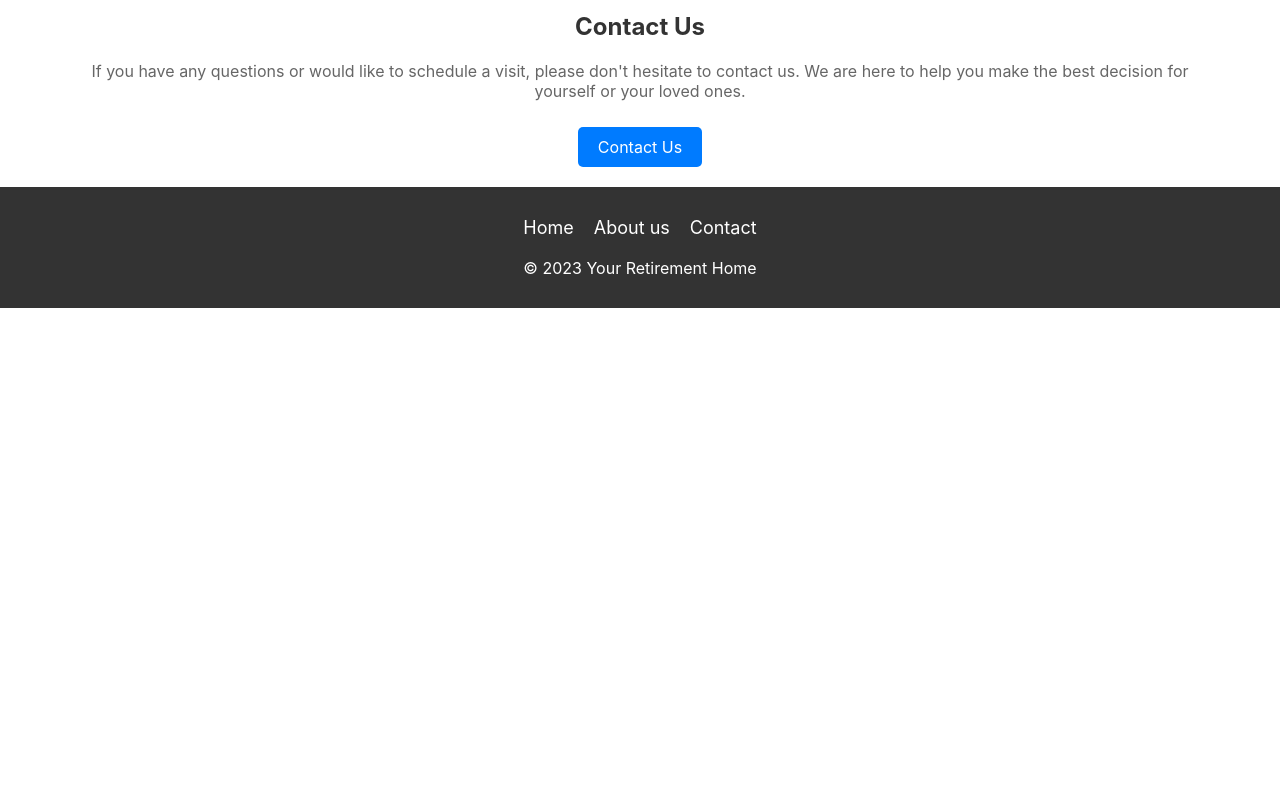
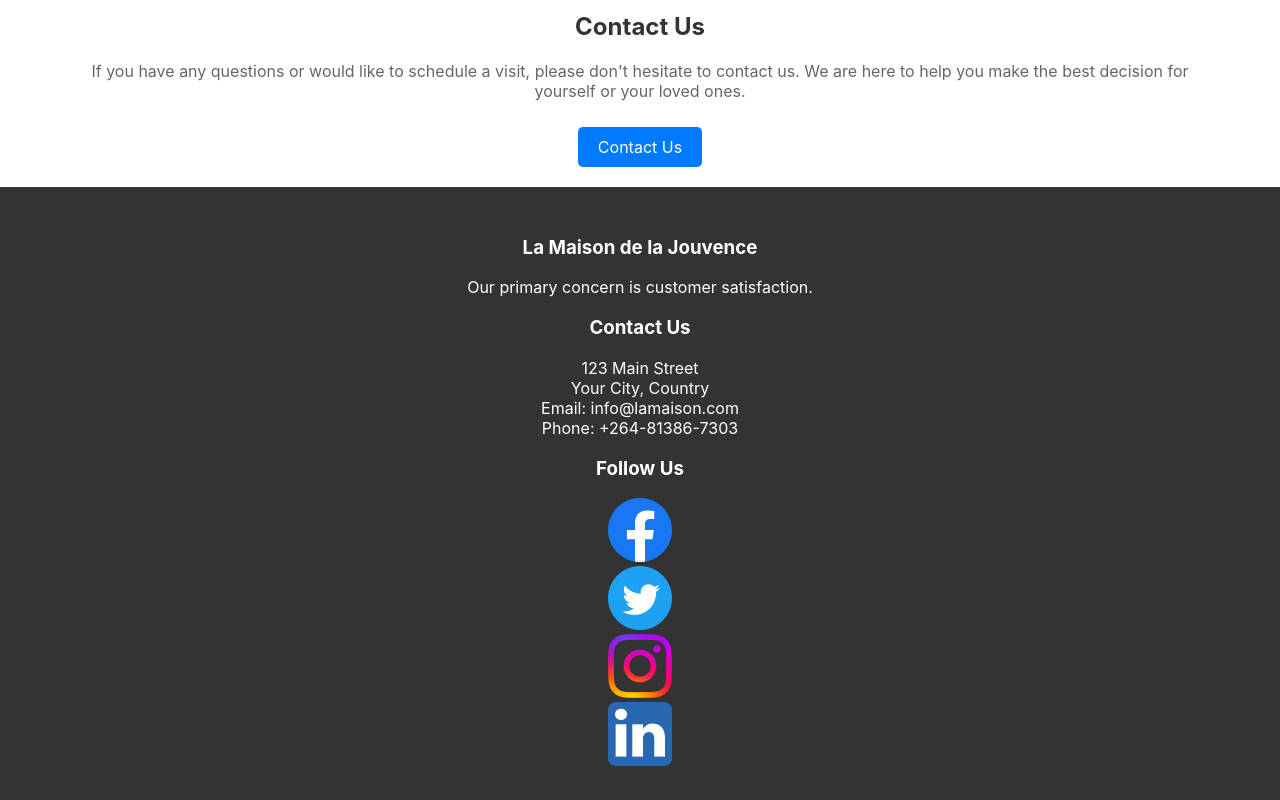
Before and after one commit to dhaker95/Portfolio-Project, a React (Create React App) app: page / in a window 1280 px wide. Shown: the part 2297-3097 px from the top of the page. Before the commit the page ends 2605 px from the top, so only its background shows below. Built offline with nearby package versions, Linux system fonts and the light colour scheme.

Commit message:
update all

```diff
--- a/package.json
+++ b/package.json
@@ -37,5 +37,8 @@
       "last 1 firefox version",
       "last 1 safari version"
     ]
+  },
+  "devDependencies": {
+    "@babel/plugin-proposal-private-property-in-object": "^7.21.11"
   }
 }
--- a/src/components/Footer/Footer.css
+++ b/src/components/Footer/Footer.css
@@ -32,3 +32,9 @@
     margin: 0;
     font-size: 16px;
 }
+
+/* Define the styles for the social icons */
+.social-icon {
+    width: 64px;
+    height: 64px;
+  }
--- a/src/components/Footer/Footer.jsx
+++ b/src/components/Footer/Footer.jsx
@@ -1,20 +1,65 @@
-// Footer.js
 import React from 'react';
 import './Footer.css';
+import FacebookIcon from '../../assets/Footer/facebook.png'; // Update the import paths
+import TwitterIcon from '../../assets/Footer/twitter.png';   // Update the import paths
+import InstagramIcon from '../../assets/Footer/ig.png';      // Update the import paths
+import LinkedInIcon from '../../assets/Footer/linkedin.png'; // Update the import paths
 
-const Footer = () => {
-    return (
-        <footer className="footer">
-            <div className="footer-content">
-                <div className="footer-links">
-                    <a href="/" className="footer-link">Home</a>
-                    <a href="/about" className="footer-link">About us</a>
-                    <a href="/contact" className="footer-link">Contact</a>
+export default function Footer() {
+  const iconStyle = { width: '64px', height: '64px' }; // Define the style here
+
+  return (
+    <footer className="footer">
+      <div className="container">
+        <div className="row">
+          <div className="col-md-3">
+            <h3>La Maison de la Jouvence</h3>
+            <p>Our primary concern is customer satisfaction.</p>
+          </div>
+          <div className="col-md-3">
+            <h3>Contact Us</h3>
+            <p>
+              123 Main Street
+              <br />
+              Your City, Country
+              <br />
+              Email: info@lamaison.com
+              <br />
+              Phone: +264-81386-7303
+            </p>
+          </div>
+          <div className="col-md-3">
+            <h3>Follow Us</h3>
+            <div className="social-links">
+              <div className="row">
+                <div className="col-4">
+                  <a href="#/">
+                    <img src={FacebookIcon} alt="Facebook" style={iconStyle} /> {/* Apply the style here */}
+                  </a>
                 </div>
-                <p>&copy; 2023 Your Retirement Home</p>
+                <div className="col-4">
+                  <a href="#/">
+                    <img src={TwitterIcon} alt="Twitter" style={iconStyle} /> {/* Apply the style here */}
+                  </a>
+                </div>
+                <div className="col-4">
+                  <a href="#/">
+                    <img src={InstagramIcon} alt="Instagram" style={iconStyle} /> {/* Apply the style here */}
+                  </a>
+                </div>
+              </div>
+              <div className="row">
+                <div className="col-4">
+                  <a href="#/">
+                    <img src={LinkedInIcon} alt="LinkedIn" style={iconStyle} /> {/* Apply the style here */}
+                  </a>
+                </div>
+                {/* Add more social media icons here */}
+              </div>
             </div>
-        </footer>
-    );
+          </div>
+        </div>
+      </div>
+    </footer>
+  );
 }
-
-export default Footer;
```
Also changed, not shown: 1 other file (tests, documents, lock files or other folders).
